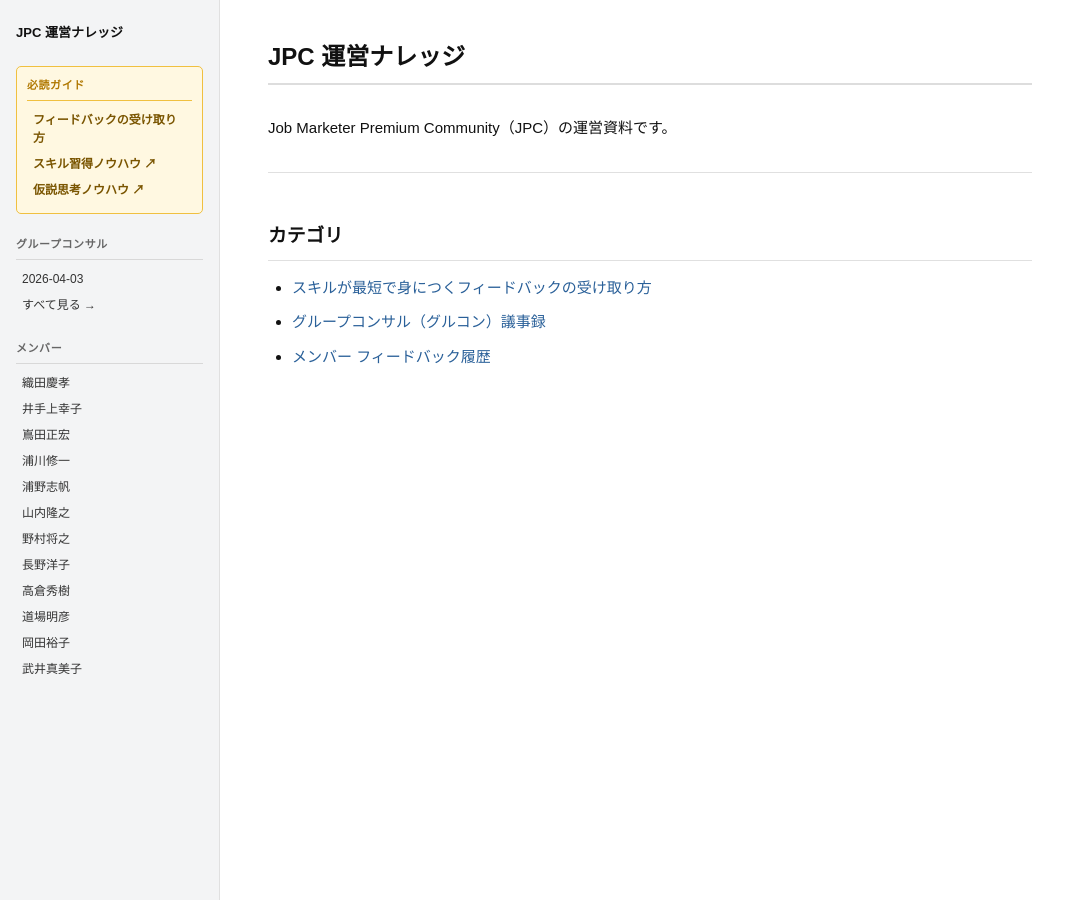
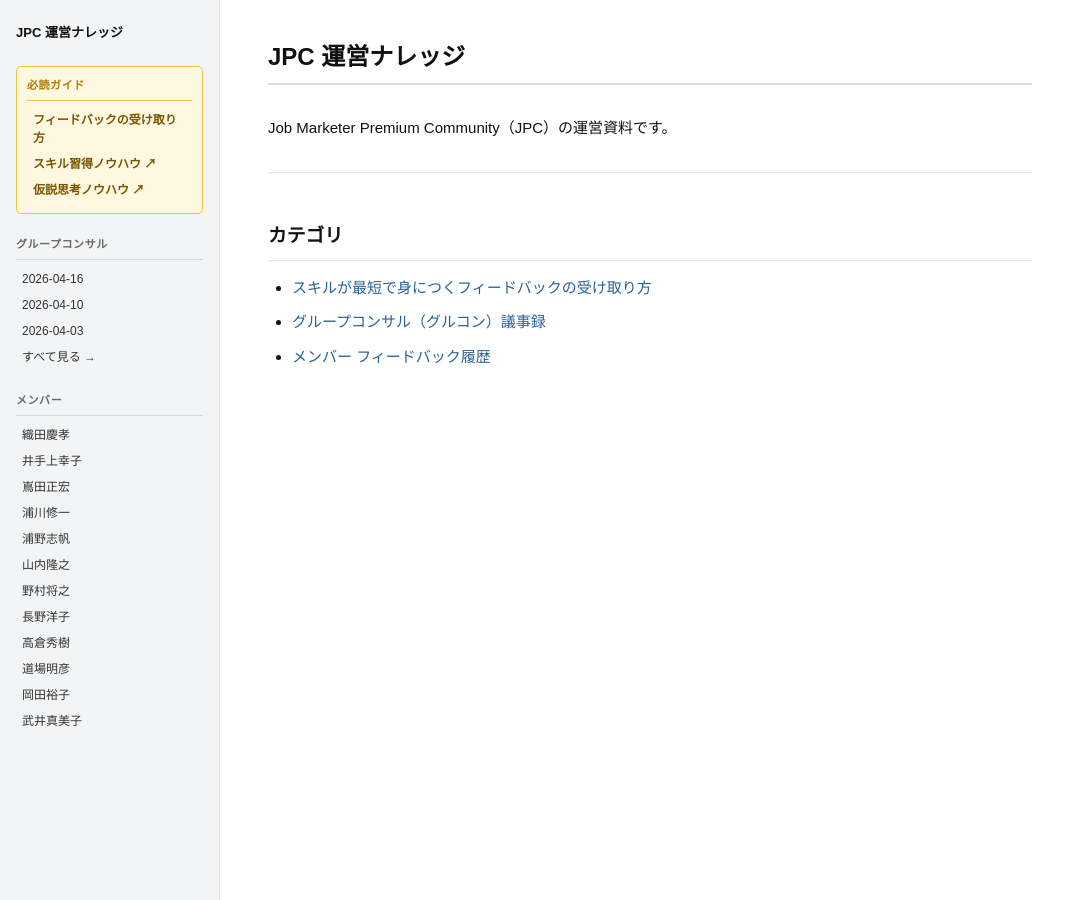
Before and after one commit to staffsolution/staffsolution-jpc, a Jekyll site: the page built from index.md, in a window 1280 px wide. Shown: the whole page, without its empty margins (0-1079 px from the left). Built offline with Jekyll 4.4.1, drawn with Linux system fonts in a browser that asks for light colours; our own code applies the rules of GitHub Pages for plain Markdown files.

Commit message:
navにグルコン4/10・4/16を追加
Made-with: Cursor

```diff
--- a/_includes/nav.html
+++ b/_includes/nav.html
@@ -15,6 +15,8 @@
   <div class="nav-section">
     <div class="nav-section-title">グループコンサル</div>
     <ul>
+      <li><a href="{{ '/グルコン/20260416_グルコン議事録' | relative_url }}">2026-04-16</a></li>
+      <li><a href="{{ '/グルコン/20260410_グルコン議事録' | relative_url }}">2026-04-10</a></li>
       <li><a href="{{ '/グルコン/20260403_グルコン議事録' | relative_url }}">2026-04-03</a></li>
       <li class="nav-more"><a href="{{ '/グルコン/' | relative_url }}">すべて見る →</a></li>
     </ul>
```
